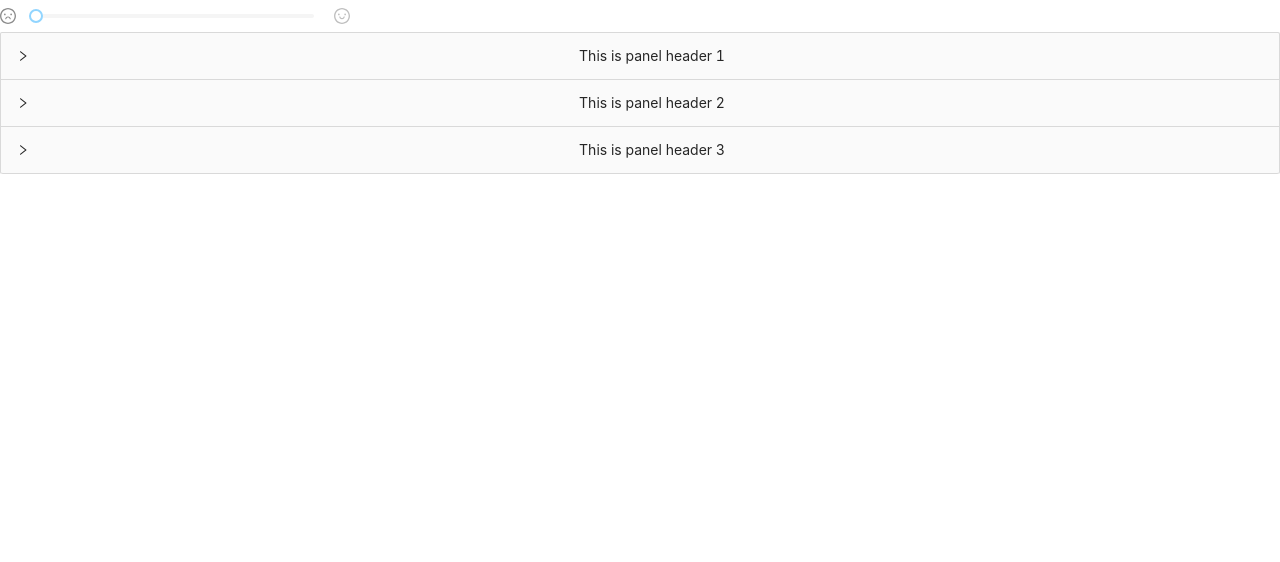
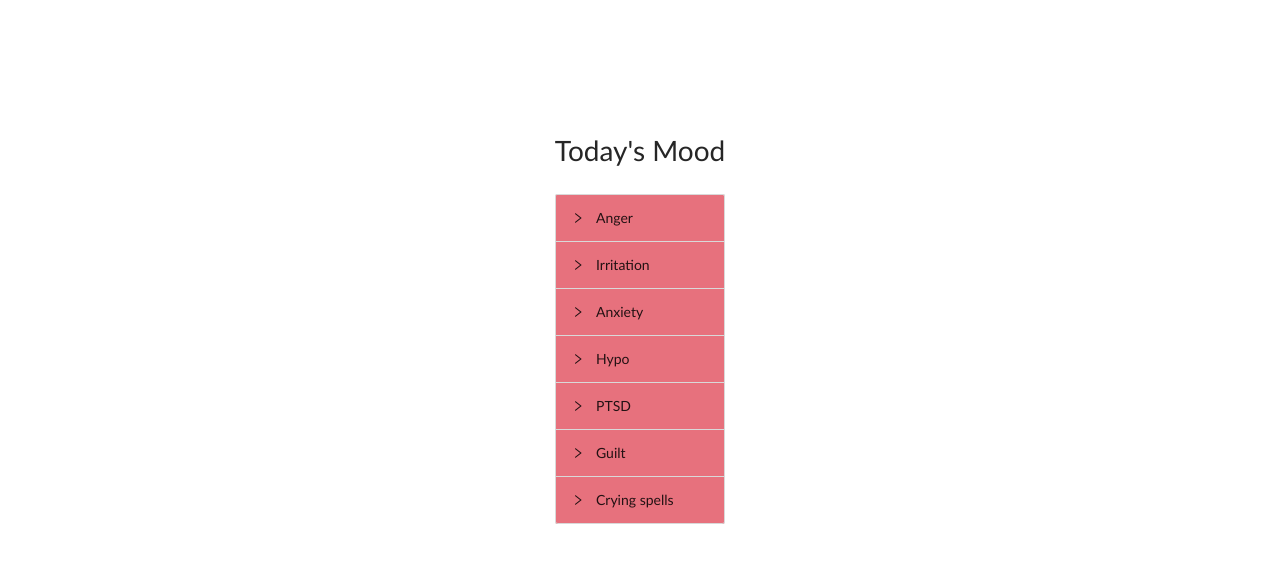
Before and after one commit to fakhirayaqub/mood-tracker, a React (Create React App) app: page / in a window 1280 px wide. Shown: the top 562 px of the page. Built offline with nearby package versions, Linux system fonts and the light colour scheme.

Commit message:
added 7 triggers

```diff
--- a/package.json
+++ b/package.json
@@ -3,6 +3,9 @@
   "version": "0.1.0",
   "private": true,
   "dependencies": {
+    "@fortawesome/fontawesome-svg-core": "^1.2.32",
+    "@fortawesome/free-solid-svg-icons": "^5.15.1",
+    "@fortawesome/react-fontawesome": "^0.1.14",
     "@testing-library/jest-dom": "^5.11.4",
     "@testing-library/react": "^11.1.0",
     "@testing-library/user-event": "^12.1.10",
--- a/src/App.css
+++ b/src/App.css
@@ -1,41 +1,12 @@
 @import '~antd/dist/antd.css';
 
-
 .App {
-  text-align: center;
-}
-
-.App-logo {
-  height: 40vmin;
-  pointer-events: none;
-}
-
-@media (prefers-reduced-motion: no-preference) {
-  .App-logo {
-    animation: App-logo-spin infinite 20s linear;
-  }
-}
-
-.App-header {
-  background-color: #282c34;
-  min-height: 100vh;
   display: flex;
   flex-direction: column;
   align-items: center;
   justify-content: center;
-  font-size: calc(10px + 2vmin);
-  color: white;
+  gap: 1ch;
+  margin-top: 10%;
+  font-family: 'Gill Sans', 'Gill Sans MT', Calibri, 'Trebuchet MS', sans-serif;
+
 }
-
-.App-link {
-  color: #61dafb;
-}
-
-@keyframes App-logo-spin {
-  from {
-    transform: rotate(0deg);
-  }
-  to {
-    transform: rotate(360deg);
-  }
-}
--- a/src/App.js
+++ b/src/App.js
@@ -1,18 +1,13 @@
-
-import './App.css';
-import { Button, Slider } from 'antd';
-import IconSlider from "./components/IconSlider"
-import Collapsible from "./components/Collapsible"
-
+import "./App.css";
+import Collapsible from "./components/Collapsible";
+import Header from "./components/Header"
 function App() {
   return (
     <div className="App">
+      <Header/>
+        <Collapsible />
+      </div>
 
-      <IconSlider max={10}  />
-      <Collapsible/>
-
-
-    </div>
   );
 }
 
--- a/src/components/Collapsible.css
+++ b/src/components/Collapsible.css
@@ -0,0 +1,6 @@
+.panel{
+  background-color:#e7717d;
+  color: beige;
+  min-width: 170px;
+
+}
--- a/src/components/Collapsible.js
+++ b/src/components/Collapsible.js
@@ -1,27 +1,36 @@
 import React from "react";
-import ReactDOM from "react-dom";
-import "antd/dist/antd.css";
-// import './index.css';
 import { Collapse } from "antd";
+import CustomIcons from "./CustomIcons";
+import "./Collapsible.css";
+
+import { faAngry, faDizzy, faFlushed, faFrownOpen, faGrinSquint, faGrinSquintTears, faSadTear, faTired } from "@fortawesome/free-solid-svg-icons";
 
 export default function Collapsible() {
   const { Panel } = Collapse;
 
-  const text = `
-    A dog is a type of domesticated animal.
-    Known for its loyalty and faithfulness,
-    it can be found as a welcome guest in many households across the world.
-  `;
-
-  return <Collapse accordion>
-    <Panel header="This is panel header 1" key="1">
-      <p>{text}</p>
-    </Panel>
-    <Panel header="This is panel header 2" key="2">
-      <p>{text}</p>
-    </Panel>
-    <Panel header="This is panel header 3" key="3">
-      <p>{text}</p>
-    </Panel>
-  </Collapse>;
+  return (
+    <Collapse className="panel" accordion>
+      <Panel header="Anger" key="1">
+        <CustomIcons icon={faAngry} />
+      </Panel>
+      <Panel header="Irritation" key="2">
+        <CustomIcons icon={faTired} />
+      </Panel>
+      <Panel header="Anxiety" key="3">
+        <CustomIcons icon={faDizzy} />
+      </Panel>
+      <Panel header="Hypo" key="4">
+        <CustomIcons icon={faGrinSquintTears} />
+      </Panel>
+      <Panel header="PTSD" key="5">
+        <CustomIcons icon={faFrownOpen} />
+      </Panel>
+      <Panel header="Guilt" key="6">
+        <CustomIcons icon={faFlushed} />
+      </Panel>
+      <Panel header="Crying spells" key="7">
+        <CustomIcons icon={faSadTear} />
+      </Panel>
+    </Collapse>
+  );
 }
--- /dev/null
+++ b/src/components/CustomIcons.js
@@ -0,0 +1,20 @@
+import React from "react";
+import { FontAwesomeIcon } from "@fortawesome/react-fontawesome";
+import { Rate } from "antd";
+import { FrownOutlined, MehOutlined, SmileOutlined } from "@ant-design/icons";
+import "../App.css";
+
+export default function CustomIcons(props) {
+  return (
+    <div>
+      <Rate
+        defaultValue={0}
+        allowHalf
+        character={<FontAwesomeIcon icon={props.icon} />}
+        style={{
+          color:"#c2b9b0"
+        }}
+      />
+    </div>
+  );
+}
--- /dev/null
+++ b/src/components/Header.js
@@ -0,0 +1,13 @@
+import React from "react";
+
+
+
+
+
+export default function Header(){
+
+
+  return<>
+  <h1>Today's Mood</h1>
+  </>
+}
--- a/src/index.css
+++ /dev/null
@@ -1,13 +0,0 @@
-body {
-  margin: 0;
-  font-family: -apple-system, BlinkMacSystemFont, 'Segoe UI', 'Roboto', 'Oxygen',
-    'Ubuntu', 'Cantarell', 'Fira Sans', 'Droid Sans', 'Helvetica Neue',
-    sans-serif;
-  -webkit-font-smoothing: antialiased;
-  -moz-osx-font-smoothing: grayscale;
-}
-
-code {
-  font-family: source-code-pro, Menlo, Monaco, Consolas, 'Courier New',
-    monospace;
-}
--- a/src/index.js
+++ b/src/index.js
@@ -1,6 +1,5 @@
 import React from 'react';
 import ReactDOM from 'react-dom';
-import './index.css';
 import App from './App';
 import reportWebVitals from './reportWebVitals';
 
```
Also changed, not shown: src/components/utils/moodstyles.js (added, +7 -0 lines), 2 other files (tests, documents, lock files or other folders).
